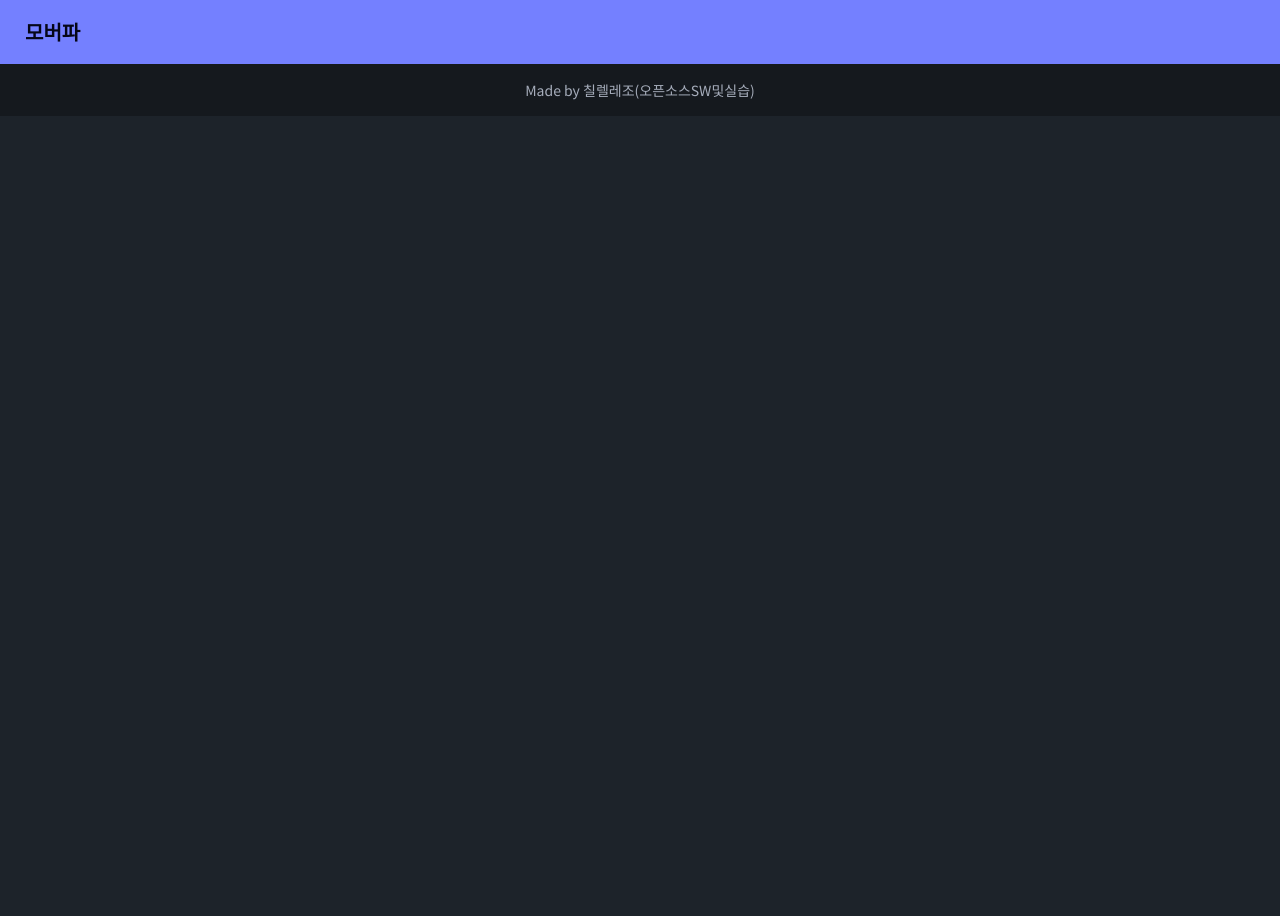
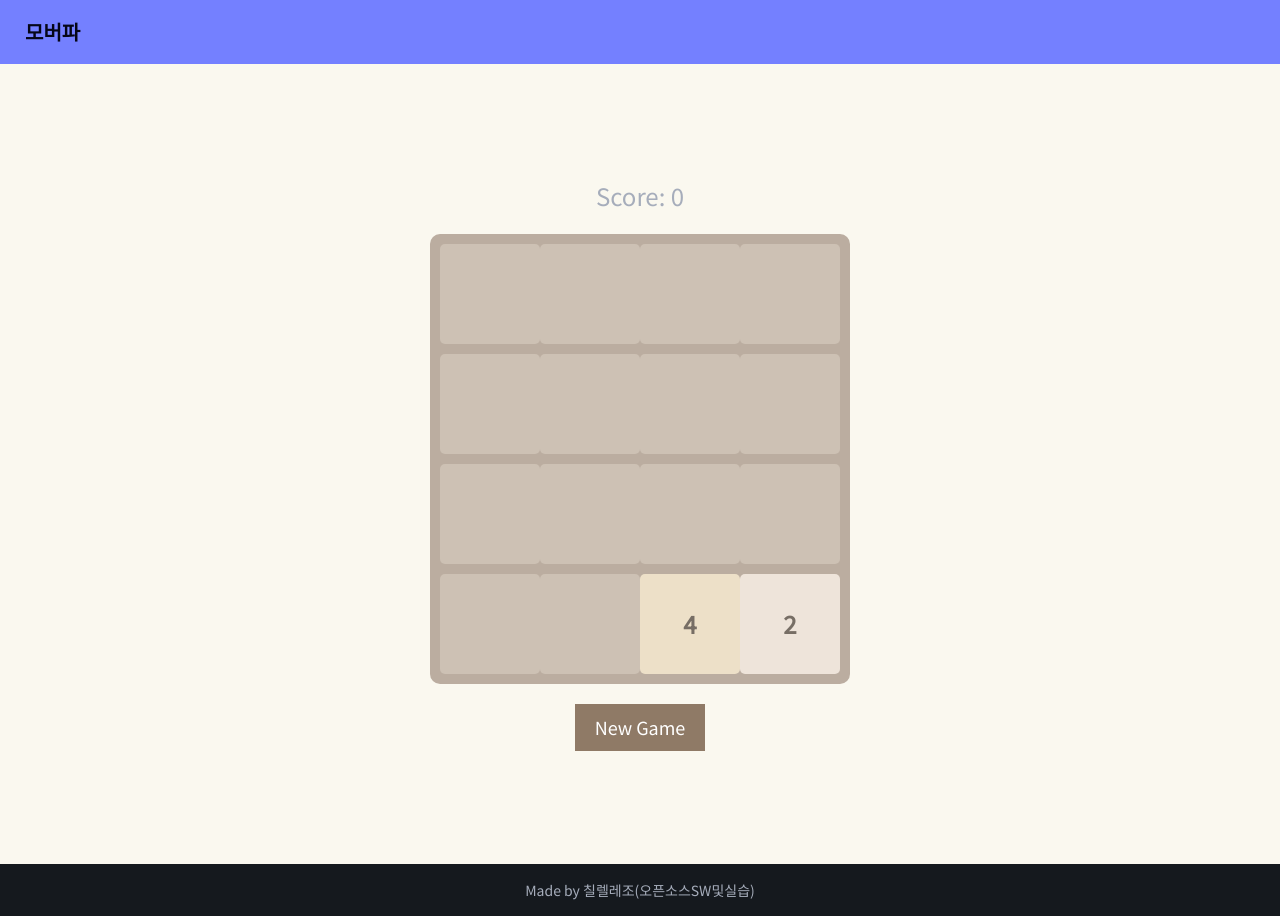
Before and after one commit to hufs-opensw-7/bus-finder, a React (Create React App) app: page /play in a window 1280 px wide. Before the commit the page ends 800 px from the top, so only its background shows below. Built offline with nearby package versions, Linux system fonts and the light colour scheme.

Commit message:
Add 2048

```diff
--- a/src/Container.js
+++ b/src/Container.js
@@ -2,7 +2,7 @@ import { Routes, Route } from "react-router-dom";
 
 import MainPage from "./page/MainPage";
 import DetailPage from "./page/DetailPage";
-import Game2048Page from "./page/Game2048Page";
+import Game2048Page from "./page/Game2048Page/Game2048Page";
 
 function Container() {
   return (
--- /dev/null
+++ b/src/components/Game2048Page/Board.css
@@ -0,0 +1,19 @@
+.board {
+  display: grid;
+  grid-template-rows: repeat(4, 100px);
+  gap: 10px;
+  background-color: #bbada0;
+  padding: 10px;
+  border-radius: 10px;
+}
+
+.board-row {
+  display: flex;
+  justify-content: space-between;
+}
+
+@media (max-width: 600px) {
+  .board {
+    grid-template-rows: repeat(4, 60px);
+  }
+}
--- /dev/null
+++ b/src/components/Game2048Page/Board.js
@@ -0,0 +1,19 @@
+import React from 'react';
+import Tile from './Tile';
+import './Board.css';
+
+const Board = ({ board }) => {
+  return (
+    <div className="board">
+      {board.map((row, rowIndex) => (
+        <div key={rowIndex} className="board-row">
+          {row.map((value, colIndex) => (
+            <Tile key={colIndex} value={value} />
+          ))}
+        </div>
+      ))}
+    </div>
+  );
+};
+
+export default Board;
--- /dev/null
+++ b/src/components/Game2048Page/Tile.css
@@ -0,0 +1,34 @@
+.tile {
+  width: 100px;
+  height: 100px;
+  display: flex;
+  align-items: center;
+  justify-content: center;
+  font-size: 24px;
+  font-weight: bold;
+  border-radius: 5px;
+}
+
+.tile-0 {
+  background-color: #cdc1b4;
+}
+
+.tile-2 {
+  background-color: #eee4da;
+  color: #776e65;
+}
+
+.tile-4 {
+  background-color: #ede0c8;
+  color: #776e65;
+}
+
+/* Add more tile styles as needed */
+
+@media (max-width: 600px) {
+  .tile {
+    width: 60px;
+    height: 60px;
+    font-size: 18px;
+  }
+}
--- /dev/null
+++ b/src/components/Game2048Page/Tile.js
@@ -0,0 +1,8 @@
+import React from 'react';
+import './Tile.css';
+
+const Tile = ({ value }) => {
+  return <div className={`tile tile-${value}`}>{value !== 0 ? value : ''}</div>;
+};
+
+export default Tile;
--- a/src/components/MainPage/GameCard.js
+++ b/src/components/MainPage/GameCard.js
@@ -1,3 +1,4 @@
+import React, { useState, useEffect } from "react";
 import { useNavigate } from "react-router-dom";
 import playingGame from "../../assets/playing_game.png";
 
@@ -6,6 +7,20 @@ function GameCard() {
   const handleClick = () => {
     navigate("/play");
   };
+
+  const [randomText, setRandomText] = useState("");
+
+  useEffect(() => {
+    const texts = [
+      "버스",
+      "빨버",
+      "빵차",
+      "연인"
+    ];
+    const randomIndex = Math.floor(Math.random() * texts.length);
+    setRandomText(texts[randomIndex]);
+  }, []);
+
   return (
     <div className="card bg-base-100 shadow-xl image-full my-8">
       <figure>
@@ -13,7 +28,7 @@ function GameCard() {
       </figure>
       <div className="card-body">
         <h2 className="card-title text-lg lg:text-xl">
-          언제올지 모르는 빨버 기다리기 지쳤다면?
+        언제올지 모르는 {randomText} 기다리기 지쳤다면?
         </h2>
         <p className="text-sm lg:text-base">기다리면서 2048 한 판 해보자!</p>
         <div className="card-actions justify-end">
--- a/src/page/Game2048Page.js
+++ /dev/null
@@ -1,12 +0,0 @@
-import React from "react";
-
-function Game2048Page() {
-  return (
-    <div>
-      <table id="table"></table>
-      <div id="score"></div>
-    </div>
-  );
-}
-
-export default Game2048Page;
--- /dev/null
+++ b/src/page/Game2048Page/Game2048Page.css
@@ -0,0 +1,35 @@
+.game-container {
+  display: flex;
+  flex-direction: column;
+  align-items: center;
+  justify-content: center;
+  height: 100vh;
+  background-color: #faf8ef;
+  outline: none;
+}
+
+.score {
+  font-size: 24px;
+  margin-bottom: 20px;
+}
+
+.new-game-button {
+  margin-top: 20px;
+  padding: 10px 20px;
+  font-size: 18px;
+  background-color: #8f7a66;
+  color: #fff;
+  border: none;
+  cursor: pointer;
+}
+
+@media (max-width: 600px) {
+  .score {
+    font-size: 18px;
+  }
+
+  button {
+    padding: 8px 16px;
+    font-size: 16px;
+  }
+}
--- /dev/null
+++ b/src/page/Game2048Page/Game2048Page.js
@@ -0,0 +1,148 @@
+import React, { useState, useEffect, useRef } from 'react';
+import Board from '../../components/Game2048Page/Board';
+import './Game2048Page.css';
+
+const SIZE = 4;
+
+const Game2048Page = () => {
+  const [board, setBoard] = useState(createEmptyBoard(SIZE));
+  const [score, setScore] = useState(0);
+  const gameContainerRef = useRef(null);
+
+  useEffect(() => {
+    initializeBoard();
+    gameContainerRef.current.focus();
+  }, []);
+
+  const initializeBoard = () => {
+    let newBoard = createEmptyBoard(SIZE);
+    addRandomTile(newBoard);
+    addRandomTile(newBoard);
+    setBoard(newBoard);
+  };
+
+  const handleKeyDown = (event) => {
+    if (event.key === 'ArrowUp') handleMove('up');
+    if (event.key === 'ArrowDown') handleMove('down');
+    if (event.key === 'ArrowLeft') handleMove('left');
+    if (event.key === 'ArrowRight') handleMove('right');
+  };
+
+  const handleMove = (direction) => {
+    let newBoard = [...board];
+    let { movedBoard, points } = moveBoard(newBoard, direction);
+    if (points > 0) {
+      addRandomTile(movedBoard);
+      setBoard(movedBoard);
+      setScore(score + points);
+    }
+  };
+
+  return (
+    <div
+      className="game-container"
+      tabIndex="0"
+      onKeyDown={handleKeyDown}
+      ref={gameContainerRef}
+    >
+      <div className="score">Score: {score}</div>
+      <Board board={board} />
+      <button className="new-game-button" onClick={initializeBoard}>New Game</button>
+    </div>
+  );
+};
+
+const createEmptyBoard = (size) => {
+  return Array(size)
+    .fill(null)
+    .map(() => Array(size).fill(0));
+};
+
+const addRandomTile = (board) => {
+  let emptyTiles = [];
+  for (let r = 0; r < board.length; r++) {
+    for (let c = 0; c < board[r].length; c++) {
+      if (board[r][c] === 0) {
+        emptyTiles.push({ r, c });
+      }
+    }
+  }
+  if (emptyTiles.length === 0) return;
+  let { r, c } = emptyTiles[Math.floor(Math.random() * emptyTiles.length)];
+  board[r][c] = Math.random() < 0.9 ? 2 : 4;
+};
+
+const moveBoard = (board, direction) => {
+  let movedBoard = [...board];
+  let points = 0;
+
+  const moveRowLeft = (row) => {
+    let arr = row.filter((val) => val);
+    for (let i = 0; i < arr.length - 1; i++) {
+      if (arr[i] === arr[i + 1]) {
+        arr[i] *= 2;
+        arr[i + 1] = 0;
+        points += arr[i];
+      }
+    }
+    arr = arr.filter((val) => val);
+    while (arr.length < SIZE) {
+      arr.push(0);
+    }
+    return arr;
+  };
+
+  const rotateLeft = (matrix) => {
+    let result = [];
+    for (let c = 0; c < SIZE; c++) {
+      let newRow = [];
+      for (let r = SIZE - 1; r >= 0; r--) {
+        newRow.push(matrix[r][c]);
+      }
+      result.push(newRow);
+    }
+    return result;
+  };
+
+  const rotateRight = (matrix) => {
+    let result = [];
+    for (let c = SIZE - 1; c >= 0; c--) {
+      let newRow = [];
+      for (let r = 0; r < SIZE; r++) {
+        newRow.push(matrix[r][c]);
+      }
+      result.push(newRow);
+    }
+    return result;
+  };
+
+  if (direction === 'left') {
+    for (let r = 0; r < SIZE; r++) {
+      movedBoard[r] = moveRowLeft(movedBoard[r]);
+    }
+  } else if (direction === 'right') {
+    movedBoard = rotateRight(movedBoard);
+    for (let r = 0; r < SIZE; r++) {
+      movedBoard[r] = moveRowLeft(movedBoard[r]);
+    }
+    movedBoard = rotateLeft(movedBoard);
+  } else if (direction === 'up') {
+    movedBoard = rotateLeft(movedBoard);
+    for (let r = 0; r < SIZE; r++) {
+      movedBoard[r] = moveRowLeft(movedBoard[r]);
+    }
+    movedBoard = rotateRight(movedBoard);
+  } else if (direction === 'down') {
+    movedBoard = rotateRight(movedBoard);
+    movedBoard = rotateRight(movedBoard);
+    for (let r = 0; r < SIZE; r++) {
+      movedBoard[r] = moveRowLeft(movedBoard[r]);
+    }
+    movedBoard = rotateRight(movedBoard);
+    movedBoard = rotateRight(movedBoard);
+  }
+
+  return { movedBoard, points };
+};
+
+export default Game2048Page;
```
